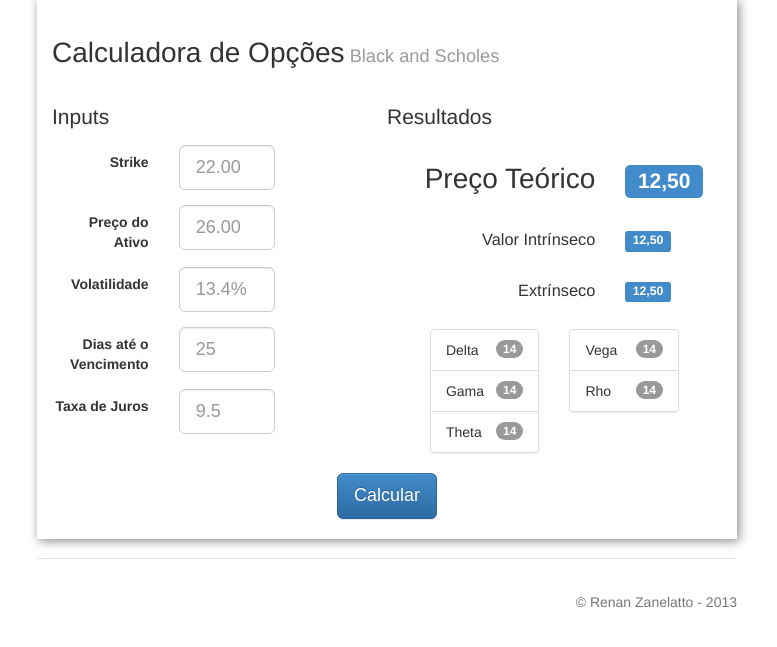
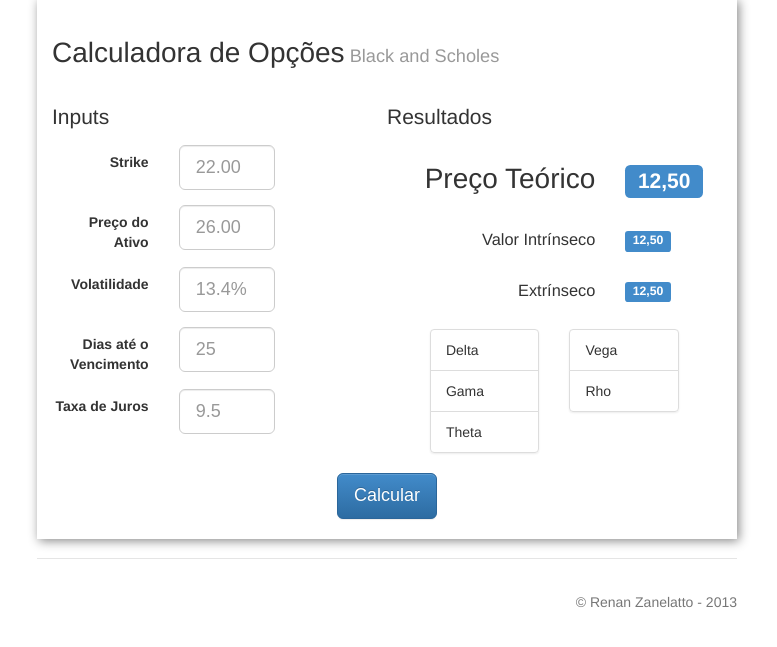
Before and after one commit to renansz/optionsCalc, a Django app: page /calc/ in a window 1280 px wide. Shown: the part 111-758 px from the top of the page, without its empty margins (253-1030 px from the left). Run offline with Django 3.2, Linux system fonts and the light colour scheme; parts of the project's set-up code (start-up, migrations or seed data) failed here and were passed over; some libraries are stand-ins or nearby versions.

Commit message:
gregas calculadas junto ao premio

```diff
--- a/calc/templates/calc/calc.html
+++ b/calc/templates/calc/calc.html
@@ -75,15 +75,15 @@
                 <div class="col-sm-5 col-sm-offset-1 ">
                   <ul class="list-group" name="gregas">
                     <li class="list-group-item">
-                      <span name="delta" class=" badge">14</span>
+                      <span name="delta" class=" badge"></span>
                       Delta
                     </li>
                     <li class="list-group-item">
-                      <span name="gamma" class="badge">14</span>
+                      <span name="gamma" class="badge"></span>
                       Gama
                     </li>
                     <li class="list-group-item">
-                      <span name="theta" class="badge ">14</span>
+                      <span name="theta" class="badge "></span>
                       Theta
                     </li>
                   </ul>
@@ -93,11 +93,11 @@
                 <div class="col-sm-5">
                   <ul class="list-group" name="gregas">
                     <li class="list-group-item">
-                      <span name="vega" class="badge">14</span>
+                      <span name="vega" class="badge"></span>
                       Vega
                     </li>
                     <li class="list-group-item">
-                      <span name="rho" class="badge">14</span>
+                      <span name="rho" class="badge"></span>
                       Rho
                     </li>
                   </ul>
```
Also changed, not shown: calc/static/js/options.js (+25 -45 lines).
